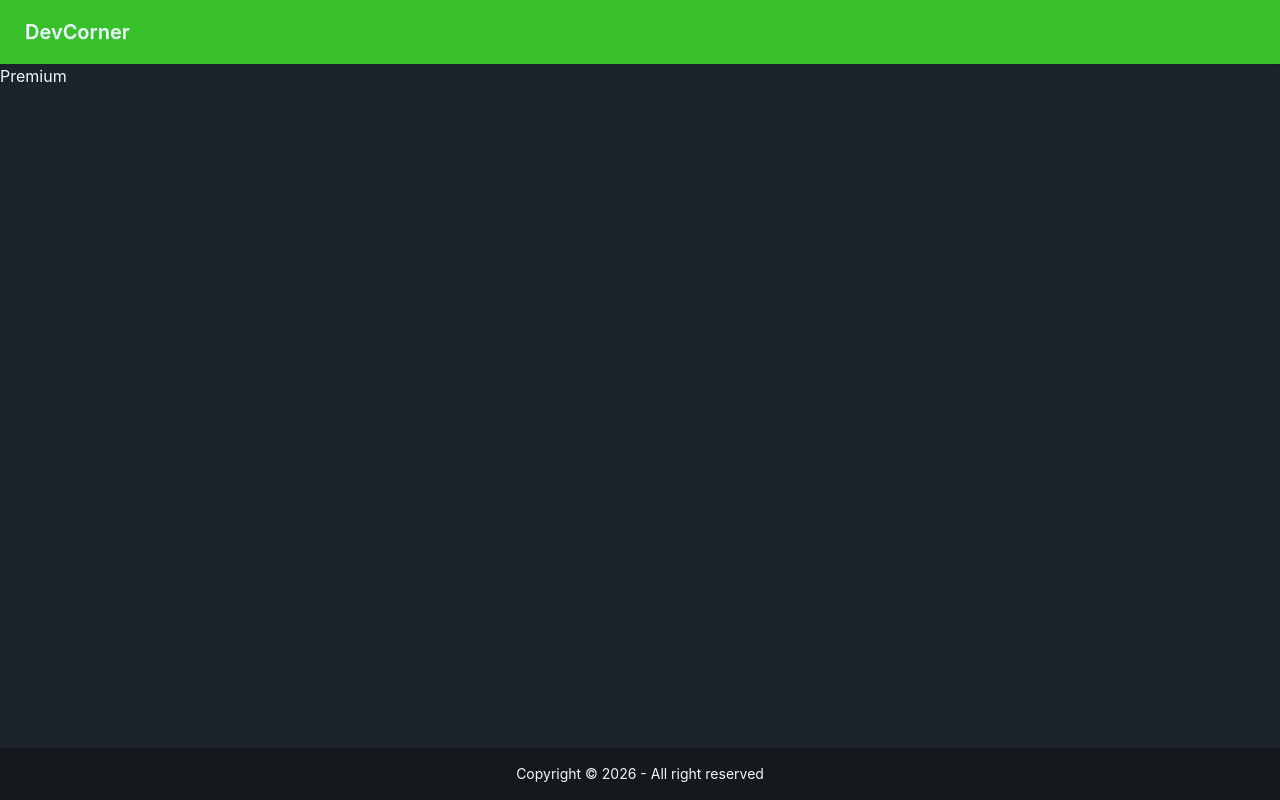
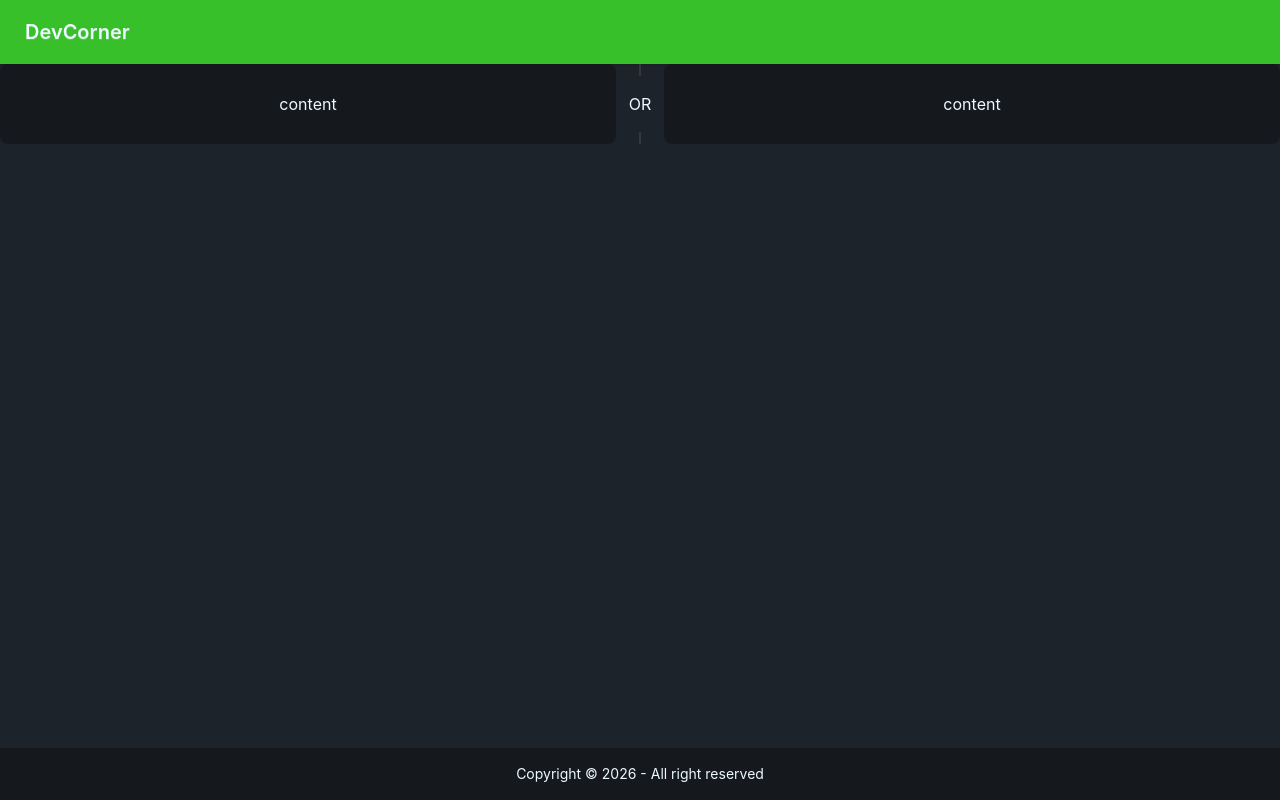
Before and after one commit to ArindamKundu65/devFront, a React (Vite) app: page /premium in a window 1280 px wide. Built offline with nearby package versions, Linux system fonts and the light colour scheme; no server answers.

Commit message:
Update project

```diff
--- a/package.json
+++ b/package.json
@@ -7,7 +7,8 @@
     "dev": "vite",
     "build": "vite build",
     "lint": "eslint .",
-    "preview": "vite preview"
+    "preview": "vite preview",
+     "deploy": "git add . && git commit -m \"Update project\" && git push"
   },
   "dependencies": {
     "@reduxjs/toolkit": "^2.12.0",
--- a/src/components/Premium.jsx
+++ b/src/components/Premium.jsx
@@ -2,7 +2,11 @@ import React from 'react'
 
 const Premium = () => {
   return (
-    <div>Premium</div>
+    <div className="flex w-full">
+  <div className="card bg-base-300 rounded-box grid h-20 grow place-items-center">content</div>
+  <div className="divider divider-horizontal">OR</div>
+  <div className="card bg-base-300 rounded-box grid h-20 grow place-items-center">content</div>
+</div>
   )
 }
 
```
